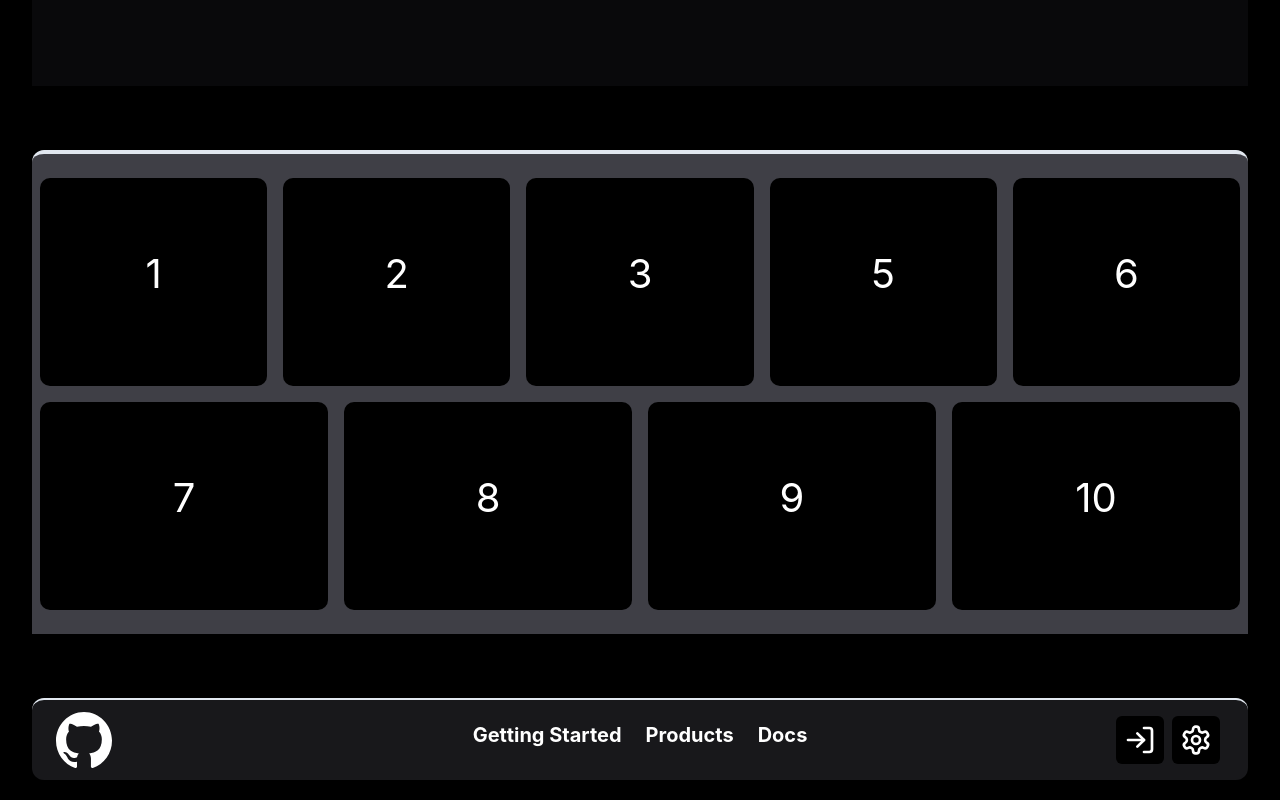
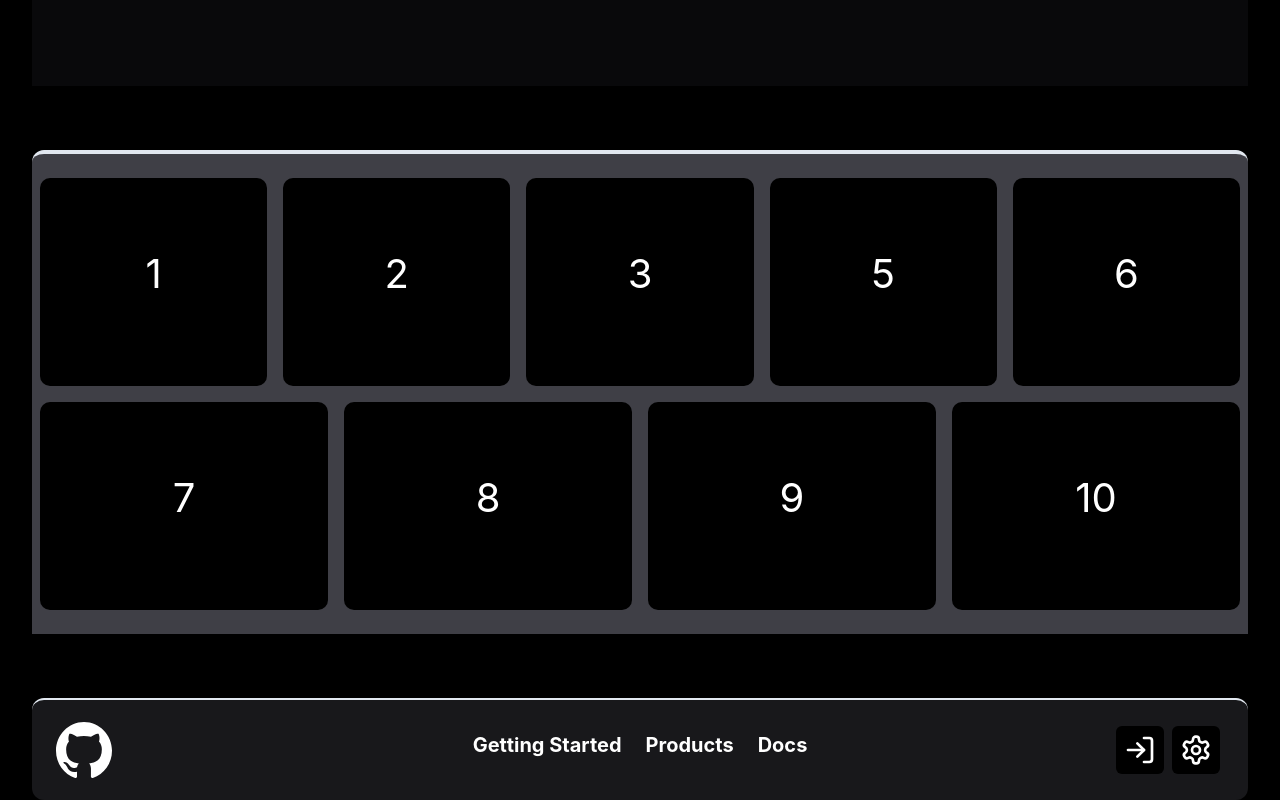
Before and after one commit to PouryaSoleimani/NEXT-TRAINING, a Next.js app: page /htmlcss-review/flexbox in a window 1280 px wide. Shown: the part 1074-1874 px from the top of the page. Built offline with nearby package versions, Linux system fonts and the light colour scheme.

Commit message:
🟧 FLEXBOX 🟧

```diff
--- a/pages/htmlcss-review/flexbox.tsx
+++ b/pages/htmlcss-review/flexbox.tsx
@@ -56,12 +56,12 @@ function FlexBox() {
                     <div className="FLEX____ITEM4 basis-1/4">
                         <IoLogoGithub className="size-16 -translate-x-2 hover:scale-105 duration-300" />
                     </div>
-                    <div className="FLEX____ITEM4 flexitem basis-2/4 text-3xl font-bold flex gap-4 items-end justify-center">
+                    <div className="FLEX____ITEM4 flexitem basis-2/4 text-3xl font-bold flex gap-4 items-center justify-center py-3 -translate-y-1">
                         <p className='hover:underline duration-200 cursor-pointer decoration-blue-900 decoration-4'>Getting Started</p>
                         <p className='hover:underline duration-200 cursor-pointer decoration-blue-900 decoration-4'>Products</p>
                         <p className='hover:underline duration-200 cursor-pointer decoration-blue-900 decoration-4'>Docs</p>
                     </div>
-                    <div className="FLEX____ITEM4 basis-1/4 order-1 gap-2">
+                    <div className="FLEX____ITEM4 basis-1/4 order-1 gap-2 py-3">
                         <LogIn className='bg-black hover:text-blue-900 duration-300 p-2 rounded w-12 h-12' />
                         <Settings className='bg-black hover:text-blue-900 duration-300 p-2 rounded w-12 h-12' />
                     </div>
--- a/styles/globals.css
+++ b/styles/globals.css
@@ -767,7 +767,6 @@ input[type="email"] {
 	background-color: transparent;
 	border-radius: 10px;
 	text-align: center;
-	line-height: 4px;
 	display: flex;
 	align-items: center;
 	justify-content: start;
```
